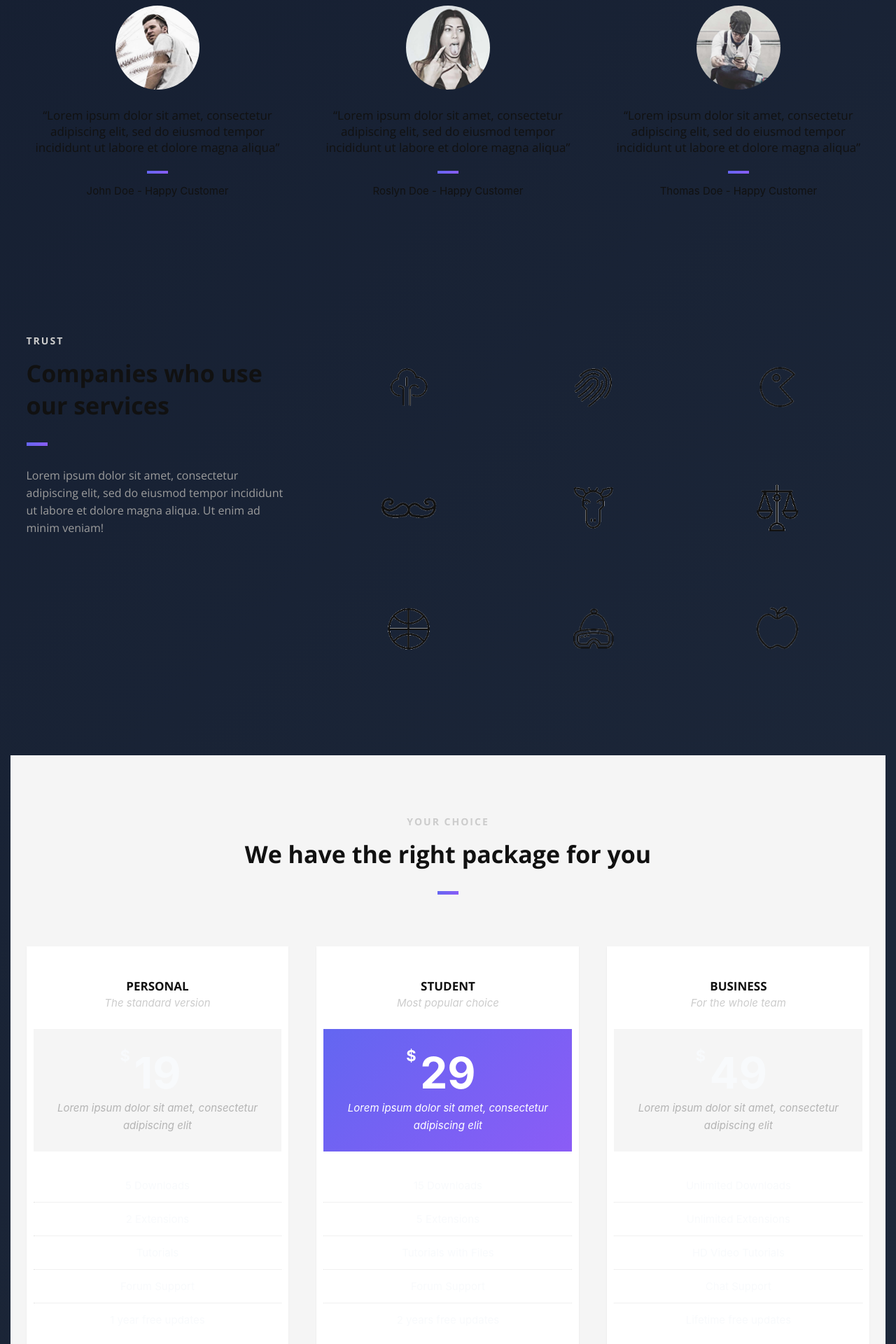
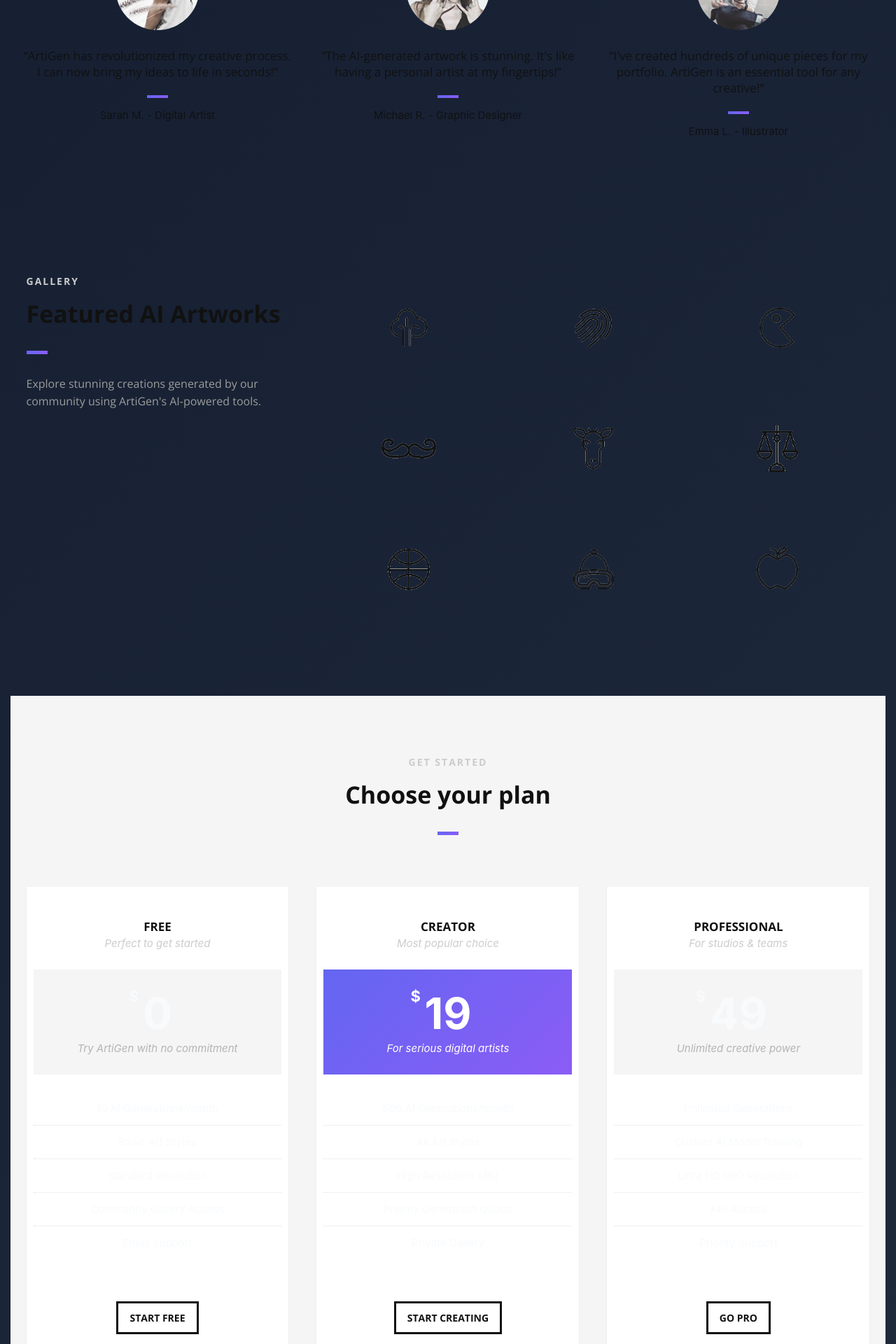
Before and after one commit to Nebrass1/ArtgenTest, a Django app: page / in a window 1280 px wide. Shown: the part 3280-5200 px from the top of the page at 70% size. Run offline with Django 5.2, Linux system fonts and the light colour scheme.

Commit message:
Customize home page content for ArtiGen - AI Art Generator

```diff
--- a/home/templates/Modified_files/home.html
+++ b/home/templates/Modified_files/home.html
@@ -5,11 +5,11 @@
     <meta charset="UTF-8">
 
     <!--Page Title-->
-    <title>Namari - Free Landing Page Template</title>
+    <title>ArtiGen - AI Art Generator</title>
 
     <!--Meta Keywords and Description-->
-    <meta name="keywords" content="">
-    <meta name="description" content="">
+    <meta name="keywords" content="AI art generator, artificial intelligence art, generate art, digital art creation">
+    <meta name="description" content="ArtiGen - Transform your ideas into stunning artworks using artificial intelligence">
     <meta name="viewport" content="width=device-width, initial-scale=1.0, user-scalable=no"/>
 
     <!--Favicon-->
@@ -145,13 +145,12 @@
             <div class="col-38">
 
                 <div class="section-heading">
-                    <h1>A FREE AND SIMPLE LANDING PAGE</h1>
-                    <h2>Namari is a free landing page template you can use for your projects. It is free to use for your
-                        personal and commercial projects, enjoy!</h2>
+                    <h1>ARTIGEN - AI ART GENERATOR</h1>
+                    <h2>Transform your imagination into stunning artwork using the power of artificial intelligence. Create unique digital art in seconds!</h2>
                 </div>
 
                 <!--Call to Action-->
-                <a href="#" class="button">START CREATING TODAY</a>
+                <a href="{% url 'register' %}" class="button">START CREATING TODAY</a>
                 <!--End Call to Action-->
 
             </div>
@@ -169,10 +168,9 @@
 
                 <div class="col-3">
                     <div class="section-heading">
-                        <h3>SUCCESS</h3>
-                        <h2 class="section-title">How We Help You To Sell Your Product</h2>
-                        <p class="section-subtitle">Lorem ipsum dolor sit amet, consectetur adipiscing elit, sed do
-                            eiusmod tempor incididunt ut labore et dolore magna aliqua. Ut enim ad minim veniam!</p>
+                        <h3>FEATURES</h3>
+                        <h2 class="section-title">Powerful AI Art Generation Tools</h2>
+                        <p class="section-subtitle">ArtiGen combines cutting-edge artificial intelligence with an intuitive interface to help you create stunning artwork effortlessly.</p>
                     </div>
 
                 </div>
@@ -183,13 +181,12 @@
                     <div class="col-2 icon-block icon-top wow fadeInUp" data-wow-delay="0.1s">
                         <!--Icon-->
                         <div class="icon">
-                            <i class="fa fa-html5 fa-2x"></i>
+                            <i class="fa fa-magic fa-2x"></i>
                         </div>
                         <!--Icon Block Description-->
                         <div class="icon-block-description">
-                            <h4>HTML5 &amp; CSS3</h4>
-                            <p>Has ne tritani atomorum conclusionemque, in dolorum volumus cotidieque eum. At vis choro
-                                neglegentur iudico</p>
+                            <h4>AI-Powered Creation</h4>
+                            <p>Generate unique artwork using advanced artificial intelligence algorithms trained on millions of images</p>
                         </div>
                     </div>
                     <!--End of Icon Block-->
@@ -202,9 +199,8 @@
                         </div>
                         <!--Icon Block Description-->
                         <div class="icon-block-description">
-                            <h4>Easy to Use</h4>
-                            <p>Cu vero ipsum vim, doctus facilisi sea in. Eam ex falli honestatis repudiandae, sit
-                                detracto mediocrem disputationi</p>
+                            <h4>Fast Generation</h4>
+                            <p>Create stunning artworks in seconds. Simply describe what you want and let our AI bring it to life</p>
                         </div>
                     </div>
                     <!--End of Icon Block-->
@@ -213,13 +209,12 @@
                     <div class="col-2 icon-block icon-top wow fadeInUp" data-wow-delay="0.5s">
                         <!--Icon-->
                         <div class="icon">
-                            <i class="fa fa-tablet fa-2x"></i>
+                            <i class="fa fa-paint-brush fa-2x"></i>
                         </div>
                         <!--Icon Block Description-->
                         <div class="icon-block-description">
-                            <h4>Fully Responsive</h4>
-                            <p>Id porro tritani recusabo usu, eum intellegam consequuntur et. Fugit debet ea sit, an pro
-                                nemore vivendum</p>
+                            <h4>Multiple Styles</h4>
+                            <p>Choose from various artistic styles including realistic, abstract, anime, and more</p>
                         </div>
                     </div>
                     <!--End of Icon Block-->
@@ -228,13 +223,12 @@
                     <div class="col-2 icon-block icon-top wow fadeInUp" data-wow-delay="0.5s">
                         <!--Icon-->
                         <div class="icon">
-                            <i class="fa fa-rocket fa-2x"></i>
+                            <i class="fa fa-users fa-2x"></i>
                         </div>
                         <!--Icon Block Description-->
                         <div class="icon-block-description">
-                            <h4>Parallax Effect</h4>
-                            <p>Id porro tritani recusabo usu, eum intellegam consequuntur et. Fugit debet ea sit, an pro
-                                nemore vivendum</p>
+                            <h4>Community Gallery</h4>
+                            <p>Share your creations with our community and get inspired by artworks from other artists</p>
                         </div>
                     </div>
                     <!--End of Icon Block-->
@@ -279,10 +273,8 @@
                 <div class="col-3">
                     <!--User Testimonial-->
                     <blockquote class="testimonial text-right bigtest">
-                        <q>Lorem ipsum dolor sit amet, consectetur adipiscing elit, sed do eiusmod tempor incididunt ut
-                            labore
-                            et dolore magna aliqua</q>
-                        <footer>— John Doe, Happy Customer</footer>
+                        <q>ArtiGen has become an indispensable tool in my creative workflow. The AI understands exactly what I envision!</q>
+                        <footer>— Alex Chen, Professional Artist</footer>
                     </blockquote>
                     <!-- End of Testimonial-->
 
@@ -292,23 +284,17 @@
                 <!--Content of the Right Side-->
                 <div class="col-3">
                     <div class="section-heading">
-                        <h3>BELIEVING</h3>
-                        <h2 class="section-title">Focusing On What Matters Most</h2>
-                        <p class="section-subtitle">Lorem ipsum dolor sit amet, consectetur adipiscing elit, sed do
-                            eiusmod tempor incididunt ut labore et dolore magna aliqua. Ut enim ad minim veniam!</p>
+                        <h3>OUR MISSION</h3>
+                        <h2 class="section-title">Democratizing Art Creation</h2>
+                        <p class="section-subtitle">We believe everyone should have access to powerful creative tools, regardless of their artistic background.</p>
                     </div>
-                    <p>Sed ut perspiciatis unde omnis iste natus error sit voluptatem accusantium doloremque laudantium,
-                        totam rem aperiam, eaque ipsa quae ab illo inventore veritatis et quasi architecto beatae vitae
-                        dicta sunt explicabo.
+                    <p>ArtiGen harnesses the power of cutting-edge artificial intelligence to make art creation accessible to everyone. Whether you're a professional artist looking for inspiration or a beginner exploring your creativity, our platform provides the tools you need.
                     </p>
                     <p>
-                        Nemo enim ipsam voluptatem quia voluptas sit aspernatur aut odit aut fugit, sed quia
-                        consequuntur magni dolores eos qui ratione voluptatem sequi nesciunt.
-                        Neque porro quisquam est, qui dolorem ipsum quia dolor sit amet!
+                        Our AI models are trained on diverse artistic styles and techniques, allowing you to generate unique artwork that matches your vision. From concept art to finished pieces, ArtiGen empowers you to create without limits.
                     </p>
-                    <!-- Just replace the Video ID "UYJ5IjBRlW8" with the ID of your video on YouTube (Found within the URL) -->
-                    <a href="#" data-videoid="UYJ5IjBRlW8" data-videosite="youtube" class="button video link-lightbox">
-                        WATCH VIDEO <i class="fa fa-play" aria-hidden="true"></i>
+                    <a href="{% url 'register' %}" class="button">
+                        GET STARTED FREE <i class="fa fa-arrow-right" aria-hidden="true"></i>
                     </a>
                 </div>
                 <!--End Content Right Side-->
@@ -330,36 +316,30 @@
 
                 <div class="section-heading">
                     <h3>TESTIMONIALS</h3>
-                    <h2 class="section-title">What our customers are saying</h2>
+                    <h2 class="section-title">What our artists are saying</h2>
                 </div>
 
                 <!--User Testimonial-->
                 <blockquote class="col-3 testimonial classic">
                     <img src="{% static 'website/images/user-images/user-1.jpg' %}" alt="User"/>
-                    <q>Lorem ipsum dolor sit amet, consectetur adipiscing elit, sed do eiusmod tempor incididunt ut
-                        labore
-                        et dolore magna aliqua</q>
-                    <footer>John Doe - Happy Customer</footer>
+                    <q>ArtiGen has revolutionized my creative process. I can now bring my ideas to life in seconds!</q>
+                    <footer>Sarah M. - Digital Artist</footer>
                 </blockquote>
                 <!-- End of Testimonial-->
 
                 <!--User Testimonial-->
                 <blockquote class="col-3 testimonial classic">
                     <img src="{% static 'website/images/user-images/user-2.jpg' %}" alt="User"/>
-                    <q>Lorem ipsum dolor sit amet, consectetur adipiscing elit, sed do eiusmod tempor incididunt ut
-                        labore
-                        et dolore magna aliqua</q>
-                    <footer>Roslyn Doe - Happy Customer</footer>
+                    <q>The AI-generated artwork is stunning. It's like having a personal artist at my fingertips!</q>
+                    <footer>Michael R. - Graphic Designer</footer>
                 </blockquote>
                 <!-- End of Testimonial-->
 
                 <!--User Testimonial-->
                 <blockquote class="col-3 testimonial classic">
                     <img src="{% static 'website/images/user-images/user-3.jpg' %}" alt="User"/>
-                    <q>Lorem ipsum dolor sit amet, consectetur adipiscing elit, sed do eiusmod tempor incididunt ut
-                        labore
-                        et dolore magna aliqua</q>
-                    <footer>Thomas Doe - Happy Customer</footer>
+                    <q>I've created hundreds of unique pieces for my portfolio. ArtiGen is an essential tool for any creative!</q>
+                    <footer>Emma L. - Illustrator</footer>
                 </blockquote>
                 <!-- End of Testimonial-->
 
@@ -375,11 +355,9 @@
                 <div class="col-3">
 
                     <div class="section-heading">
-                        <h3>TRUST</h3>
-                        <h2 class="section-title">Companies who use our services</h2>
-                        <p class="section-subtitle">Lorem ipsum dolor sit amet, consectetur adipiscing elit, sed do
-                            eiusmod
-                            tempor incididunt ut labore et dolore magna aliqua. Ut enim ad minim veniam!</p>
+                        <h3>GALLERY</h3>
+                        <h2 class="section-title">Featured AI Artworks</h2>
+                        <p class="section-subtitle">Explore stunning creations generated by our community using ArtiGen's AI-powered tools.</p>
                     </div>
 
                 </div>
@@ -435,27 +413,27 @@
             <div class="row clearfix">
 
                 <div class="section-heading">
-                    <h3>YOUR CHOICE</h3>
-                    <h2 class="section-title">We have the right package for you</h2>
+                    <h3>GET STARTED</h3>
+                    <h2 class="section-title">Choose your plan</h2>
                 </div>
 
                 <!--Pricing Block-->
                 <div class="pricing-block col-3 wow fadeInUp" data-wow-delay="0.4s">
                     <div class="pricing-block-content">
-                        <h3>Personal</h3>
-                        <p class="pricing-sub">The standard version</p>
+                        <h3>Free</h3>
+                        <p class="pricing-sub">Perfect to get started</p>
                         <div class="pricing">
-                            <div class="price"><span>$</span>19</div>
-                            <p>Lorem ipsum dolor sit amet, consectetur adipiscing elit</p>
+                            <div class="price"><span>$</span>0</div>
+                            <p>Try ArtiGen with no commitment</p>
                         </div>
                         <ul>
-                            <li>5 Downloads</li>
-                            <li>2 Extensions</li>
-                            <li>Tutorials</li>
-                            <li>Forum Support</li>
-                            <li>1 year free updates</li>
+                            <li>10 AI Generations/month</li>
+                            <li>Basic Art Styles</li>
+                            <li>Standard Resolution</li>
+                            <li>Community Gallery Access</li>
+                            <li>Email Support</li>
                         </ul>
-                        <a href="#" class="button">BUY TODAY</a>
+                        <a href="{% url 'register' %}" class="button">START FREE</a>
                     </div>
                 </div>
                 <!--End Pricing Block-->
@@ -463,20 +441,20 @@
                 <!--Pricing Block-->
                 <div class="pricing-block featured col-3 wow fadeInUp" data-wow-delay="0.6s">
                     <div class="pricing-block-content">
-                        <h3>Student</h3>
+                        <h3>Creator</h3>
                         <p class="pricing-sub">Most popular choice</p>
                         <div class="pricing">
-                            <div class="price"><span>$</span>29</div>
-                            <p>Lorem ipsum dolor sit amet, consectetur adipiscing elit</p>
+                            <div class="price"><span>$</span>19</div>
+                            <p>For serious digital artists</p>
                         </div>
                         <ul>
-                            <li>15 Downloads</li>
-                            <li>5 Extensions</li>
-                            <li>Tutorials with Files</li>
-                            <li>Forum Support</li>
-                            <li>2 years free updates</li>
+                            <li>500 AI Generations/month</li>
+                            <li>All Art Styles</li>
+                            <li>High Resolution (4K)</li>
+                            <li>Priority Generation Queue</li>
+                            <li>Private Gallery</li>
                         </ul>
-                        <a href="#" class="button">BUY TODAY</a>
+                        <a href="{% url 'register' %}" class="button">START CREATING</a>
                     </div>
                 </div>
                 <!--End Pricing Block-->
@@ -484,20 +462,20 @@
                 <!--Pricing Block-->
                 <div class="pricing-block col-3 wow fadeInUp" data-wow-delay="0.8s">
                     <div class="pricing-block-content">
-                        <h3>Business</h3>
-                        <p class="pricing-sub">For the whole team</p>
+                        <h3>Professional</h3>
+                        <p class="pricing-sub">For studios & teams</p>
                         <div class="pricing">
                             <div class="price"><span>$</span>49</div>
-                            <p>Lorem ipsum dolor sit amet, consectetur adipiscing elit</p>
+                            <p>Unlimited creative power</p>
                         </div>
                         <ul>
-                            <li>Unlimited Downloads</li>
-                            <li>Unlimited Extensions</li>
-                            <li>HD Video Tutorials</li>
-                            <li>Chat Support</li>
-                            <li>Lifetime free updates</li>
+                            <li>Unlimited Generations</li>
+                            <li>Custom AI Model Training</li>
+                            <li>Ultra HD (8K) Resolution</li>
+                            <li>API Access</li>
+                            <li>Priority Support</li>
                         </ul>
-                        <a href="#" class="button">BUY TODAY</a>
+                        <a href="{% url 'register' %}" class="button">GO PRO</a>
                     </div>
                 </div>
                 <!--End Pricing Block-->
@@ -514,7 +492,7 @@
     <footer id="landing-footer" class="clearfix">
         <div class="row clearfix">
 
-            <p id="copyright" class="col-2">Made with love by <a href="https://www.shapingrain.com">ShapingRain</a></p>
+            <p id="copyright" class="col-2">&copy; 2025 ArtiGen - AI Art Generator. All rights reserved.</p>
 
             <!--Social Icons in Footer-->
             <ul class="col-2 social-icons">
```
